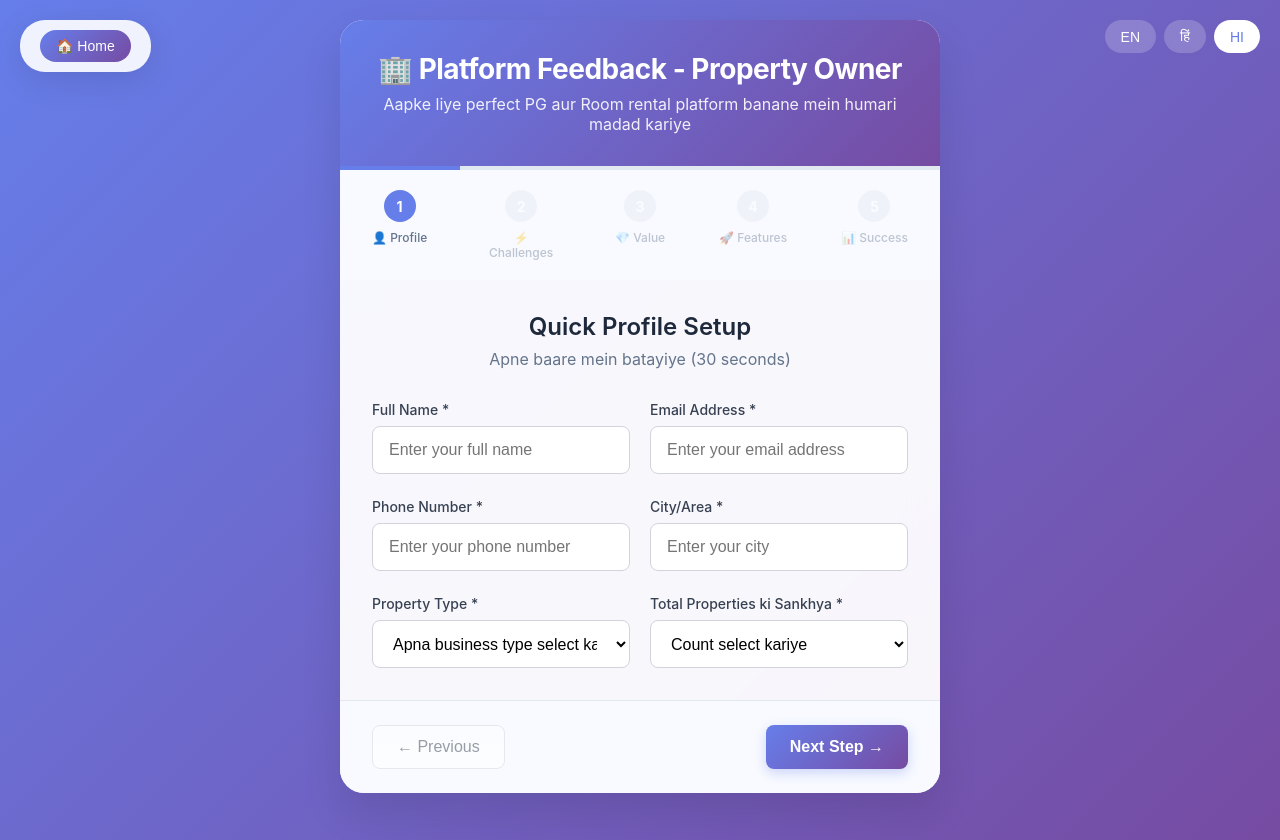
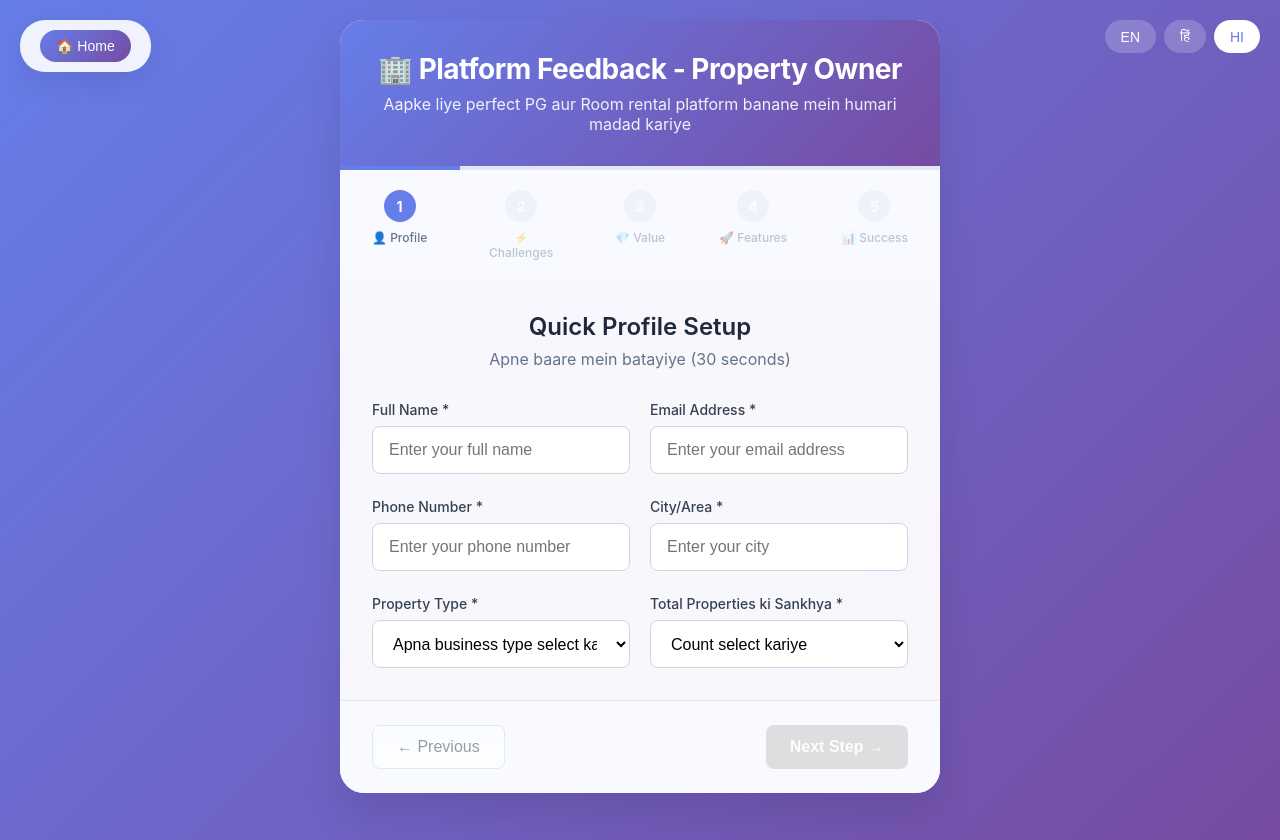
Before and after one commit to Ashu6307/feedback_form_frontend, a React (Create React App) app: page / in a window 1280 px wide. Both pictures are taken after a click on the button "Owner Feedback". Built offline with nearby package versions, Linux system fonts and the light colour scheme.

Commit message:
Add step validation: Disable Next button until required fields are filled in both Owner and User forms

```diff
--- a/src/AdvancedOwnerFeedbackForm.jsx
+++ b/src/AdvancedOwnerFeedbackForm.jsx
@@ -701,6 +701,12 @@ const AdvancedOwnerFeedbackForm = () => {
     }
 
     return newErrors;
+  };
+
+  // Check if current step is complete (no validation errors)
+  const isCurrentStepComplete = () => {
+    const stepErrors = validateStep(currentStep);
+    return Object.keys(stepErrors).length === 0;
   };
 
   // Advanced form change handler with real-time validation
@@ -1948,18 +1954,23 @@ const AdvancedOwnerFeedbackForm = () => {
 
           <button
             onClick={currentStep === 5 ? handleSubmit : handleNext}
-            disabled={loading || stepLoading}
+            disabled={loading || stepLoading || !isCurrentStepComplete()}
             style={{
               padding: window.innerWidth <= 768 ? '16px 32px' : '12px 24px',
               border: 'none',
               borderRadius: window.innerWidth <= 768 ? '12px' : '8px',
-              background: 'linear-gradient(135deg, #667eea 0%, #764ba2 100%)',
+              background: (loading || stepLoading || !isCurrentStepComplete())
+                ? '#ccc'
+                : 'linear-gradient(135deg, #667eea 0%, #764ba2 100%)',
               color: '#fff',
-              cursor: 'pointer',
+              cursor: (loading || stepLoading || !isCurrentStepComplete()) ? 'not-allowed' : 'pointer',
               fontSize: window.innerWidth <= 768 ? '18px' : '16px',
               fontWeight: '600',
               transition: 'all 0.2s ease',
-              boxShadow: '0 4px 12px rgba(102, 126, 234, 0.3)',
+              boxShadow: (loading || stepLoading || !isCurrentStepComplete())
+                ? 'none'
+                : '0 4px 12px rgba(102, 126, 234, 0.3)',
+              opacity: (loading || stepLoading || !isCurrentStepComplete()) ? 0.6 : 1,
               minHeight: window.innerWidth <= 768 ? '48px' : '40px'
             }}
           >
--- a/src/AdvancedUserFeedbackForm.jsx
+++ b/src/AdvancedUserFeedbackForm.jsx
@@ -1862,18 +1862,23 @@ const AdvancedUserFeedbackForm = () => {
                 }, 300);
               }
             }}
-            disabled={loading || stepLoading}
+            disabled={loading || stepLoading || !validateStep(currentStep)}
             style={{
               padding: window.innerWidth <= 768 ? '16px 32px' : '12px 24px',
               border: 'none',
               borderRadius: window.innerWidth <= 768 ? '12px' : '8px',
-              background: 'linear-gradient(135deg, #667eea 0%, #764ba2 100%)',
+              background: (loading || stepLoading || !validateStep(currentStep))
+                ? '#ccc'
+                : 'linear-gradient(135deg, #667eea 0%, #764ba2 100%)',
               color: '#fff',
-              cursor: 'pointer',
+              cursor: (loading || stepLoading || !validateStep(currentStep)) ? 'not-allowed' : 'pointer',
               fontSize: window.innerWidth <= 768 ? '18px' : '16px',
               fontWeight: '600',
               transition: 'all 0.2s ease',
-              boxShadow: '0 4px 12px rgba(102, 126, 234, 0.3)',
+              boxShadow: (loading || stepLoading || !validateStep(currentStep))
+                ? 'none'
+                : '0 4px 12px rgba(102, 126, 234, 0.3)',
+              opacity: (loading || stepLoading || !validateStep(currentStep)) ? 0.6 : 1,
               minHeight: window.innerWidth <= 768 ? '48px' : '40px'
             }}
           >
```
